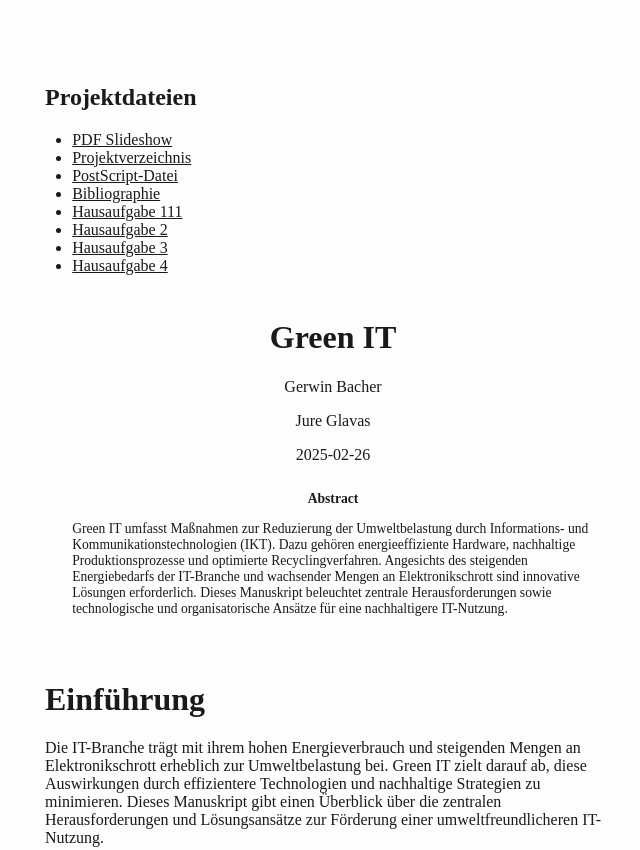
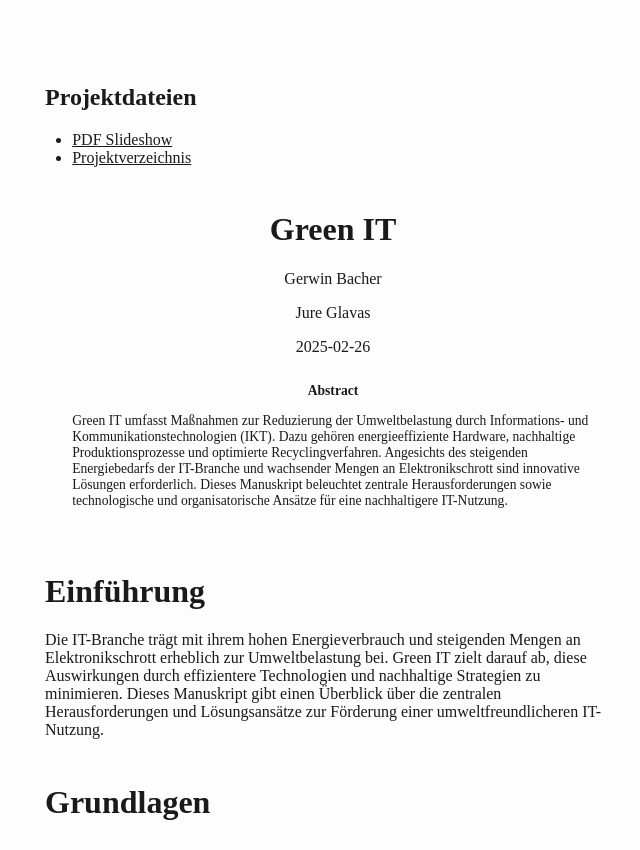
Before and after one commit to ghmbacher/greenit, a plain HTML site: page index.html in a window 1280 px wide. Shown: the top 850 px of the page, without its empty margins (307-947 px from the left). Drawn offline with nearby package versions, Linux system fonts and the light colour scheme.

Commit message:
Update index.html

```diff
--- a/index.html
+++ b/index.html
@@ -12,13 +12,7 @@
   <h2>Projektdateien</h2>
     <ul>
       <li><a href="Green_IT_Presentation.pdf">PDF Slideshow</a></li>
-      <li><a href="https://nextcloud.uni.de/index.php/s/XYZ123/latex-source/">Projektverzeichnis</a></li>
-      <li><a href="https://nextcloud.uni.de/index.php/s/XYZ123/projekt.ps">PostScript-Datei</a></li>
-      <li><a href="https://nextcloud.uni.de/index.php/s/XYZ123/references.bib">Bibliographie</a></li>
-      <li><a href="Hausaufgaben/HA1/HA1.pdf">Hausaufgabe 111</a></li>
-      <li><a href="Hausaufgaben/HA2/HA2.pdf">Hausaufgabe 2</a></li>
-      <li><a href="Hausaufgaben/HA3/">Hausaufgabe 3</a></li>
-      <li><a href="Hausaufgaben/HA4/">Hausaufgabe 4</a></li>
+      <li><a href="Verzeichnis/index.html">Projektverzeichnis</a></li>
     </ul>
 
   <style>
```
